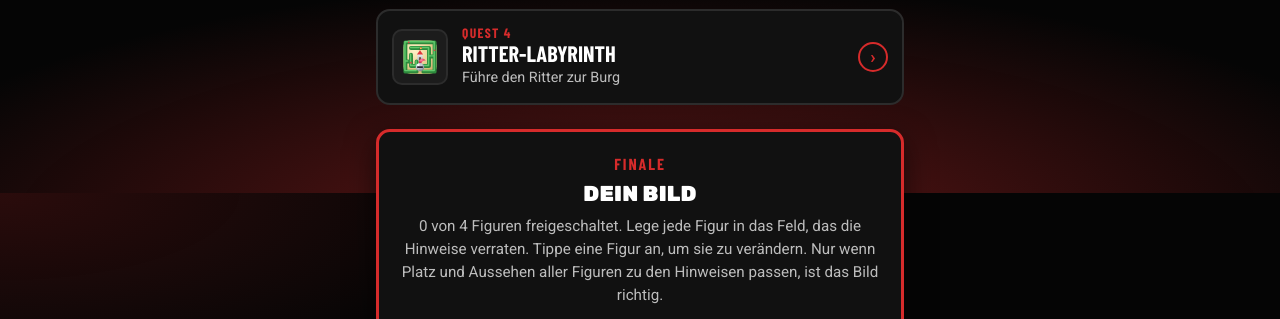
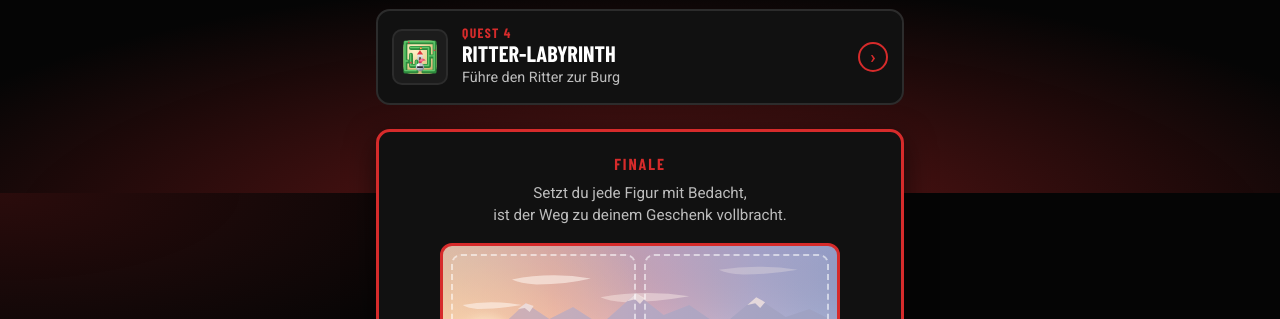
Before and after one commit to Melitiuz/Anna-Geburtstag, a plain HTML site: page site/index.html in a window 1280 px wide. Shown: the part 607-926 px from the top of the page. Drawn offline with nearby package versions, Linux system fonts and the light colour scheme.

Commit message:
Finale: Reim statt Überschrift und Erklärtext
Co-Authored-By: Claude Opus 5.5 <noreply@anthropic.com>

```diff
--- a/site/index.html
+++ b/site/index.html
@@ -35,8 +35,8 @@
 
     <section class="karte mitte" style="margin-top:24px">
       <div class="oben">Finale</div>
-      <h2>Dein Bild</h2>
-      <p class="leise" id="bild-text"></p>
+      <p class="leise" id="bild-text">Setzt du jede Figur mit Bedacht,<br>
+        ist der Weg zu deinem Geschenk vollbracht.</p>
       <div class="bild" id="bild"></div>
       <div class="ablage" id="ablage"></div>
       <div class="hinweise" id="hinweise"></div>
@@ -117,12 +117,6 @@
       var ablage = document.getElementById("ablage");
       var knopf = document.getElementById("pruefen");
       var pruefText = document.getElementById("pruef-text");
-      var anzahl = F.anzahlGewonnen();
-
-      document.getElementById("bild-text").textContent = (anzahl < 4
-        ? anzahl + " von 4 Figuren freigeschaltet. "
-        : "Alle Figuren sind da! ") +
-        "Lege jede Figur in das Feld, das die Hinweise verraten. Tippe eine Figur an, um sie zu verändern. Nur wenn Platz und Aussehen aller Figuren zu den Hinweisen passen, ist das Bild richtig.";
 
       // Gesammelte Hinweise
       var hinweise = document.getElementById("hinweise");
```
